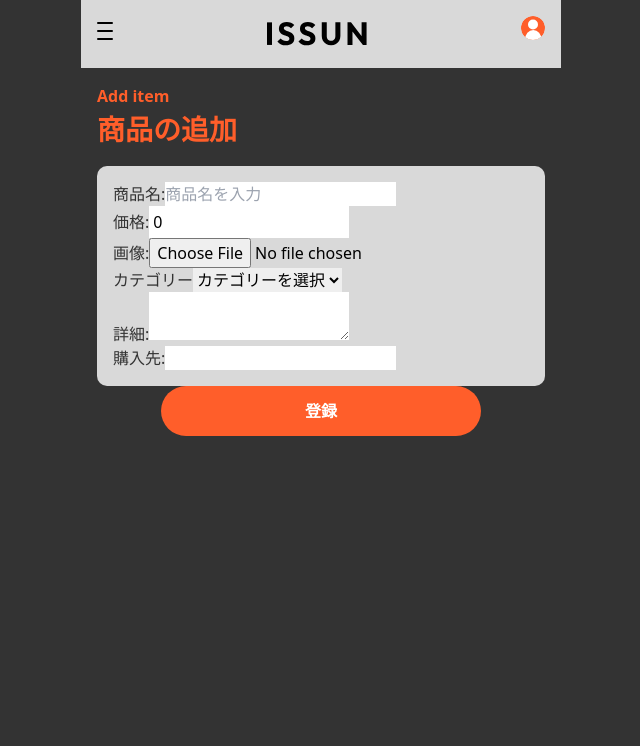
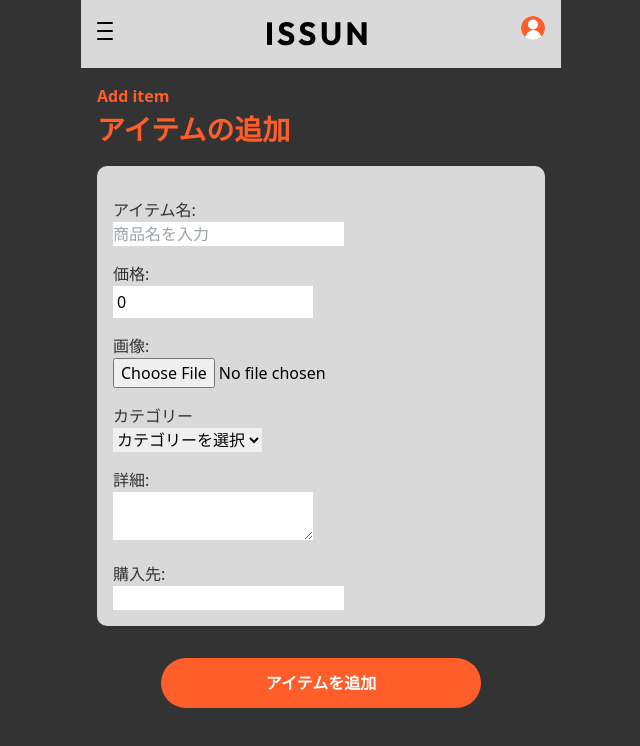
Before and after one commit to nobyn0312/ISSUN_app, a Next.js app: page /create in a window 1280 px wide. Shown: the top 746 px of the page, without its empty margins (319-959 px from the left). Built offline with nearby package versions, Linux system fonts and the light colour scheme; no server answers.

Commit message:
create アイテム追加ページのスタイル修正

```diff
--- a/src/app/create/page.tsx
+++ b/src/app/create/page.tsx
@@ -107,16 +107,21 @@ const Page = () => {
 					<div style={{ padding: "16px" }}>
 						<p
 							style={{ fontSize: "16px", fontWeight: "bold", color: "#FF5E2A" }}
-						>Add item</p>
+						>
+							Add item
+						</p>
 						<h2
 							style={{ fontSize: "28px", fontWeight: "bold", color: "#FF5E2A" }}
-						>商品の追加</h2>
+						>
+							アイテムの追加
+						</h2>
 					</div>
 
 					<form onSubmit={handleSubmit}>
-						<ContentsAreaGray>
-							<div>
-								<label>商品名:</label>
+						<ContentsAreaGray style={{ marginBottom: "32px" }}>
+							<div style={{ padding: "16px 0px 0" }}>
+								<label>アイテム名:</label>
+								<br />
 								<input
 									type='text'
 									value={name}
@@ -127,8 +132,9 @@ const Page = () => {
 								/>
 							</div>
 
-							<div>
+							<div style={{ padding: "16px 0px 0" }}>
 								<label>価格:</label>
+								<br />
 								{/* <input
 									type='number'
 									value={price}
@@ -149,8 +155,9 @@ const Page = () => {
 								/>
 							</div>
 
-							<div>
+							<div style={{ padding: "16px 0px 0" }}>
 								<label>画像:</label>
+								<br />
 								<input
 									type='file'
 									onChange={handleFileChange} // ファイル選択時に一時保存
@@ -159,8 +166,9 @@ const Page = () => {
 								/>
 							</div>
 
-							<div>
+							<div style={{ padding: "16px 0px 0" }}>
 								<label>カテゴリー</label>
+								<br />
 								<select
 									value={category}
 									onChange={(e) => setCategory(e.target.value)}
@@ -173,8 +181,9 @@ const Page = () => {
 								</select>
 							</div>
 
-							<div>
+							<div style={{ padding: "16px 0px 0" }}>
 								<label>詳細:</label>
+								<br />
 								<textarea
 									value={detail}
 									onChange={(e) => setDetail(e.target.value)}
@@ -183,8 +192,9 @@ const Page = () => {
 								/>
 							</div>
 
-							<div>
+							<div style={{ padding: "16px 0px 0" }}>
 								<label>購入先:</label>
+								<br />
 								<input
 									type='text'
 									value={url}
@@ -195,7 +205,7 @@ const Page = () => {
 							</div>
 						</ContentsAreaGray>
 
-						<PrimaryButton type='submit'>登録</PrimaryButton>
+						<PrimaryButton type='submit'>アイテムを追加</PrimaryButton>
 					</form>
 				</>
 			)}
```
